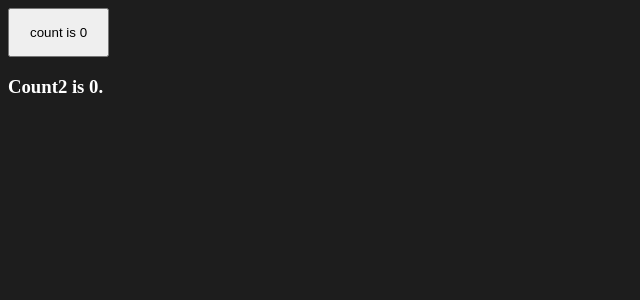
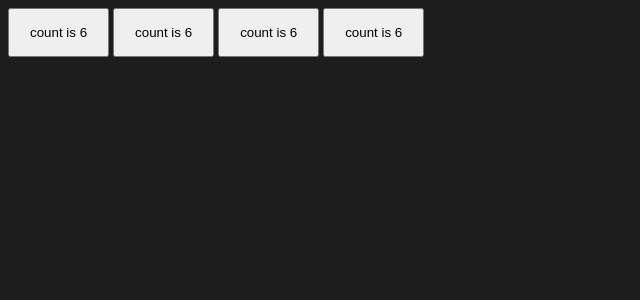
Before and after one commit to Pablo2e/curso-svelte-sveltekit, a Svelte app: page / in a window 1280 px wide. Shown: the top 300 px of the page, without its empty margins (0-640 px from the left). Built offline with nearby package versions, Linux system fonts and the light colour scheme.

Commit message:
seccion2 11 Component Props

```diff
--- a/src/App.svelte
+++ b/src/App.svelte
@@ -1,8 +1,17 @@
 <script>
   import Counter from './lib/Counter.svelte'
+
+  const props = {
+    maxCount: 10,
+    initialCount: 6
+  }
+  const initialCount = 6;
 </script>
 
-<Counter />
+<Counter {...props}/>
+<Counter {...props} x="y"/>
+<Counter {initialCount}/>
+<Counter initialCount={6} maxCount={10}/>
 
 <style>
 
--- a/src/lib/Counter.svelte
+++ b/src/lib/Counter.svelte
@@ -1,26 +1,21 @@
 <script>
-  let count1 = 0;
-  let count2 = 0;
+  /* los props se exportan */
+  export let initialCount; // usado asi obliga a que esté pasado como prop
+  export let maxCount = undefined; // usado asi NO obliga a que esté pasado como prop
 
-  /* No funciona porque las variables reactivas no estan asignadas al valor reactivo
-  function getTotal(){return count1 + count2};
-  $: string = `The count total is ${getTotal()}.`; */
+  // props contiene los pros y restProps todos los props que se le pasen pero no estén definidos
+  // Los restProps no son aconsejables usar por una cuestion de rendimiento
+  console.log($$props, $$restProps);
 
-  function setCount2(x){
-    return count2 = x;
-  };
-  /* si el orden fuera inverso no funcionaría porque tiene en cuenta cuando se actualiza que */
-  $: setCount2(count1);
-  $: string = `Count2 is ${count2}.`;
+  let count = initialCount;
 
-  function increment1 () {
-    count1 ++
+  function increment () {
+    if(count === maxCount) return
+    count += 1;
   }
 </script>
 
-<button on:click={increment1}>count is {count1}</button>
-<h3>{string}</h3>
-
+<button on:click={increment}>count is {count}</button>
 <style>
   button {
     padding: 15px 20px;
```
